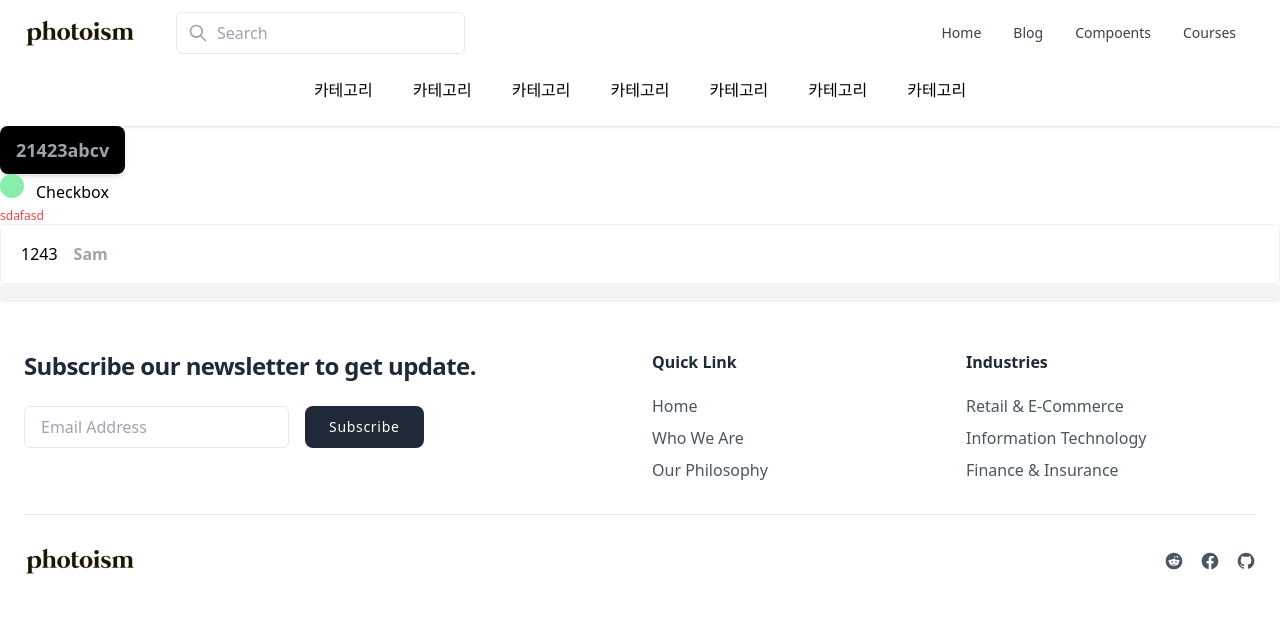
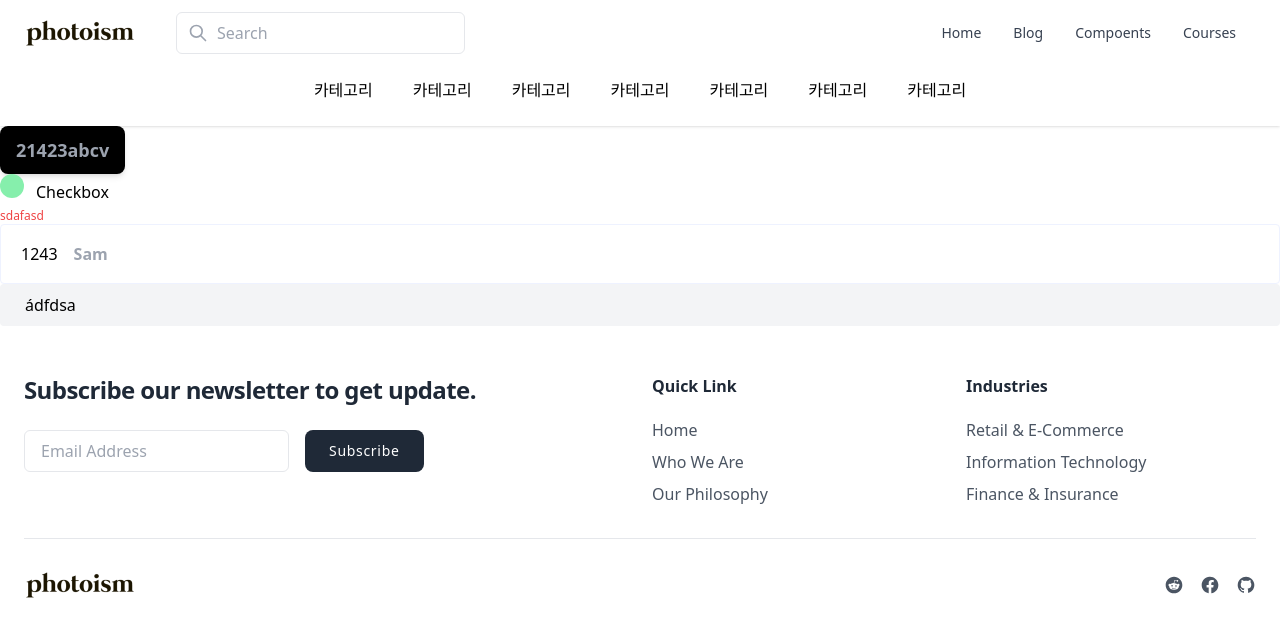
Before and after one commit to my-basic-code/vue3, a Vue app: page / in a window 1280 px wide. Shown: the top 636 px of the page. Built offline with nearby package versions, Linux system fonts and the light colour scheme.

Commit message:
edit select

```diff
--- a/src/components/ui/Select.vue
+++ b/src/components/ui/Select.vue
@@ -17,6 +17,10 @@ const selected = ref(props.modelValue)
 
 const isOpen = ref(false)
 const element = ref(null)
+
+const selectedOption = computed(() => {
+  return props.options.find(option => option.value === selected.value)
+})
 
 watch(selected, () => {
   emit("update:modelValue", selected.value)
@@ -60,7 +64,7 @@ onUnmounted(() => {
       class="flex items-center px-4 py-2 bg-gray-100 border border-transparent rounded cursor-pointer value"
     >
       <component :is="iconComponent" class="mr-2" />
-      <span>{{ selected }}</span>
+      <span>{{ selectedOption.label }}</span>
     </div>
 
     <div
--- a/src/pages/Home.vue
+++ b/src/pages/Home.vue
@@ -28,7 +28,6 @@
         <div>1243</div>
       </template>
     </Input>
-
     <SeLectBox :options="optionSelect" v-model="valueSelect" />
   </div>
 </template>
@@ -43,9 +42,9 @@ import { classButtonCustom } from "@/utils/customClass"
 
 const valueCheckBox = ref(true)
 const valueInput = ref("")
-const valueSelect = ref()
+const valueSelect = ref(1)
 const optionSelect = ref([
-  { label: "1234123", value: 1 },
+  { label: "ádfdsa", value: 1 },
   { label: "1234123", value: 2 },
 ])
 
```
